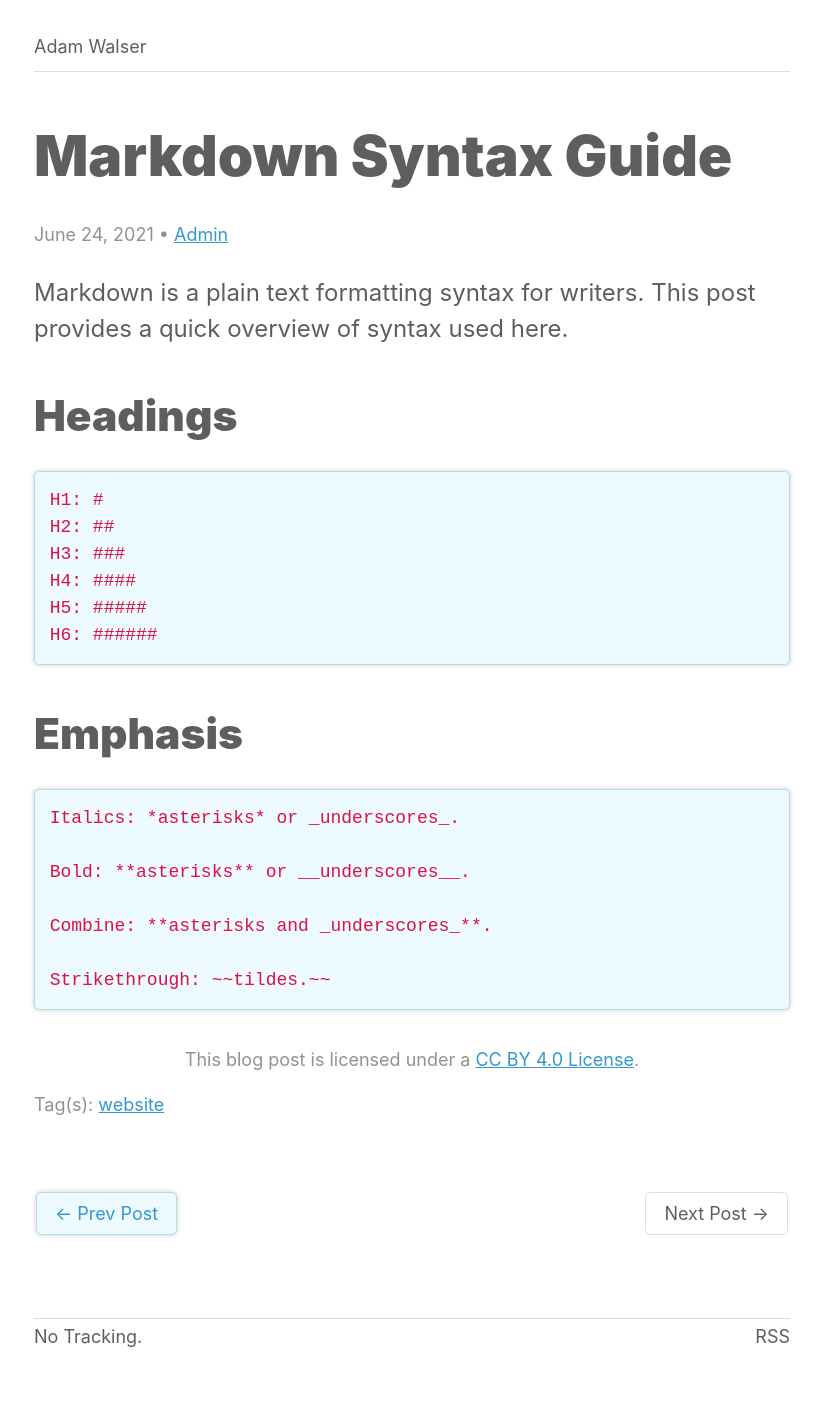
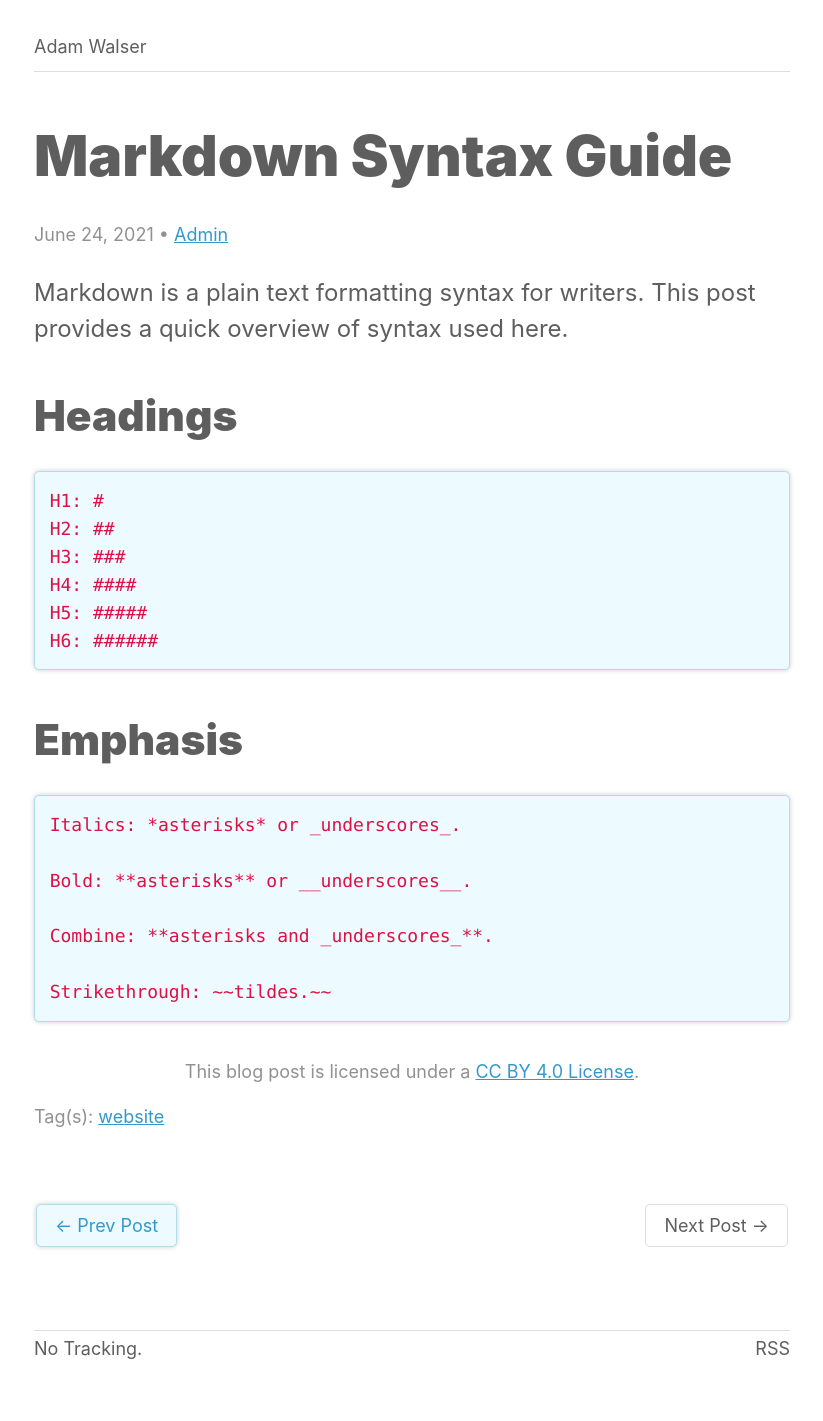
Before and after one commit to ajpwalser/ajpwalser.github.io, a Jekyll site: the page built from _posts/2021-06-24-markdown-syntax-guide.md, in a window 1280 px wide. Shown: the whole page, without its empty margins (228-1051 px from the left). Built offline with Jekyll 4.4.1, drawn with Linux system fonts in a browser that asks for light colours; some web fonts are replaced.

Commit message:
Update style.css

```diff
--- a/css/style.css
+++ b/css/style.css
@@ -166,7 +166,7 @@ blockquote {
 /* Code formatting */
 
 code {
-	font-family: Courier New, Courier, Lucida Sans Typewriter, Lucida Typewriter, ui-monospace, SFMono-Regular, SF Mono, Consolas, Liberation Mono, Menlo, monospace;
+	font-family: ui-monospace, SFMono-Regular, SF Mono, Consolas, Liberation Mono, Menlo, monospace;
 }
 
 pre {
```
